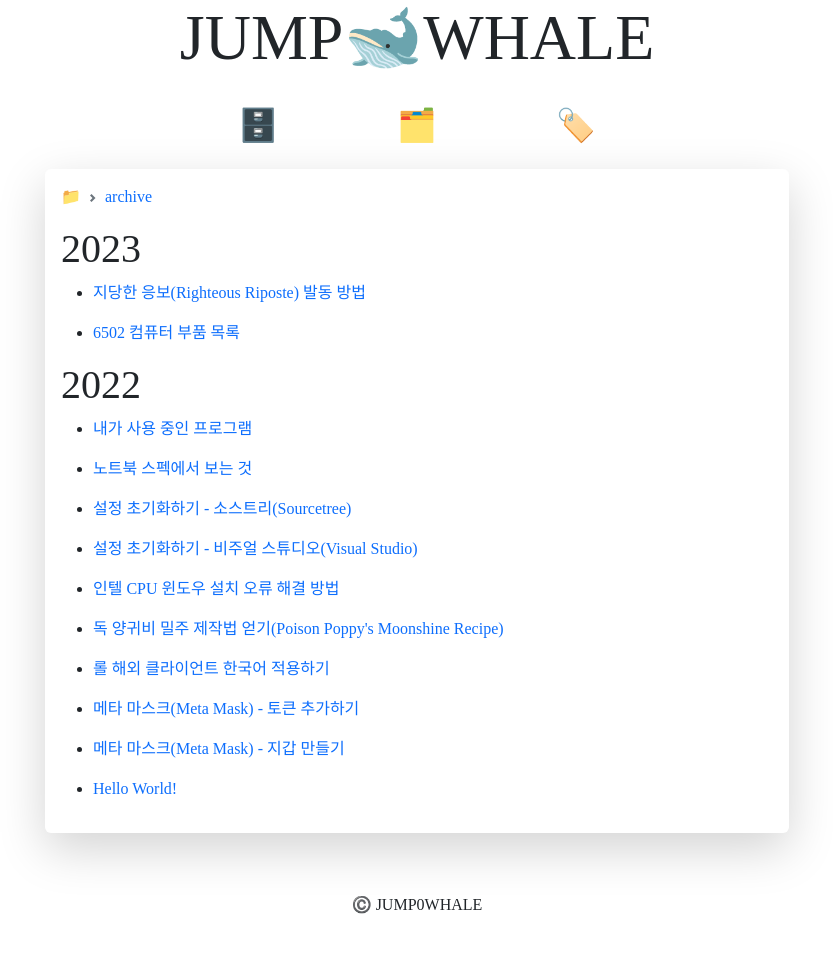
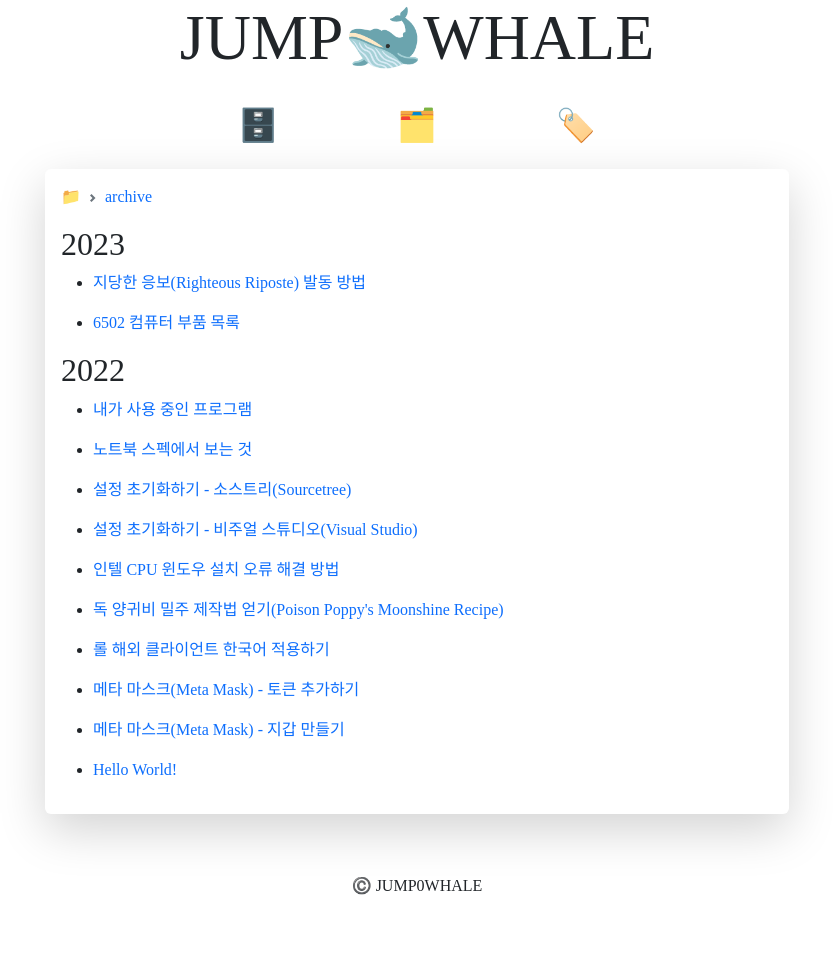
Before and after one commit to jump0whale/jump0whale.github.io, a Jekyll site: the page built from archive.md, in a window 1280 px wide. Shown: the whole page, without its empty margins (223-1056 px from the left). Built offline with Jekyll 4.4.1, drawn with Linux system fonts in a browser that asks for light colours; some web fonts are replaced.

Commit message:
Revert "년도 크기 조정"
This reverts commit 34f5298ccad7ca1a01dda13b69b07ada14d5a249.

```diff
--- a/archive.md
+++ b/archive.md
@@ -11,7 +11,7 @@
 {% if currentdate != date %}
 {% unless forloop.first %}
 {% endunless %}
-<h1>{{ currentdate }}</h1>
+<h2>{{ currentdate }}</h2>
 {% assign date = currentdate %}
 {% endif %}
 <ul>
```
